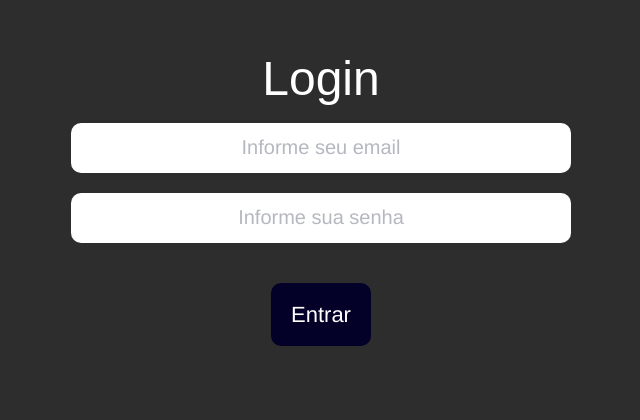
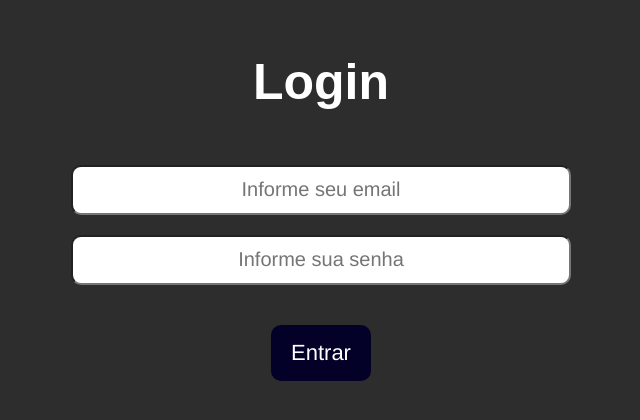
Before and after one commit to brenosantin96/claudiofront01, a React (Vite) app: page / in a window 1280 px wide. Shown: the part 200-620 px from the top of the page, without its empty margins (319-959 px from the left). Built offline with nearby package versions, Linux system fonts and the light colour scheme; a web font is replaced by a local one.

Commit message:
adding module css

```diff
--- a/package.json
+++ b/package.json
@@ -11,6 +11,7 @@
     "axios": "^0.26.1",
     "react": "^18.0.0",
     "react-dom": "^18.0.0",
+    "react-router-dom": "^6.3.0",
     "styled-components": "^5.3.5"
   },
   "devDependencies": {
--- a/postcss.config.js
+++ /dev/null
@@ -1,6 +0,0 @@
-module.exports = {
-  plugins: {
-    tailwindcss: {},
-    autoprefixer: {},
-  },
-}
--- a/src/App.css
+++ b/src/App.module.css
@@ -1,6 +1,3 @@
-@tailwind base;
-@tailwind components;
-@tailwind utilities;
 * {
     box-sizing: border-box;
     font-family: 'Arimo', sans-serif;
@@ -33,7 +30,8 @@
     justify-content: center;
 }
 
-.loginContainer h1 {
+.titleH1 {
+    font-size: 50px;
     color: white;
     font-family: 'Akshar', sans-serif;
 }
--- a/src/App.tsx
+++ b/src/App.tsx
@@ -1,6 +1,6 @@
 import { ChangeEvent, FormEvent, FormEventHandler, useState } from 'react'
 import logo from './logo.svg'
-import './App.css'
+import styles from './App.module.css'
 import { api } from './api';
 
 function App() {
@@ -30,15 +30,15 @@ function App() {
 
   return (
     <div>
-      <div className='loginContainer'>
+      <div className={styles.loginContainer}>
         <div>
-          <h1 className='text-5xl'>Login</h1>
+          <h1 className={styles.titleH1}>Login</h1>
         </div>
         <div>
-          <form className='loginForm'>
-            <input id='emailInput' placeholder='Informe seu email' onChange={emailInputValue} className='placeholder-gray-500 placeholder-opacity-50' type="text" />
-            <input id='passInput' placeholder='Informe sua senha' onChange={passwordInputValue} className='placeholder-gray-500 placeholder-opacity-50' type="password" />
-            <button type='submit' className='buttonLogin' onClick={handleLoginButton}>Entrar</button>
+          <form className={styles.loginForm}>
+            <input id='emailInput' placeholder='Informe seu email' onChange={emailInputValue} type="text" />
+            <input id='passInput' placeholder='Informe sua senha' onChange={passwordInputValue} type="password" />
+            <button type='submit' className={styles.buttonLogin} onClick={handleLoginButton}>Entrar</button>
           </form>
         </div>
       </div>
--- a/tailwind.config.js
+++ /dev/null
@@ -1,10 +0,0 @@
-module.exports = {
-    content: [
-        "./index.html",
-        "./src/**/*.{vue,js,ts,jsx,tsx}",
-    ],
-    theme: {
-        extend: {},
-    },
-    plugins: [],
-}
```
Also changed, not shown: 1 other file (tests, documents, lock files or other folders).
